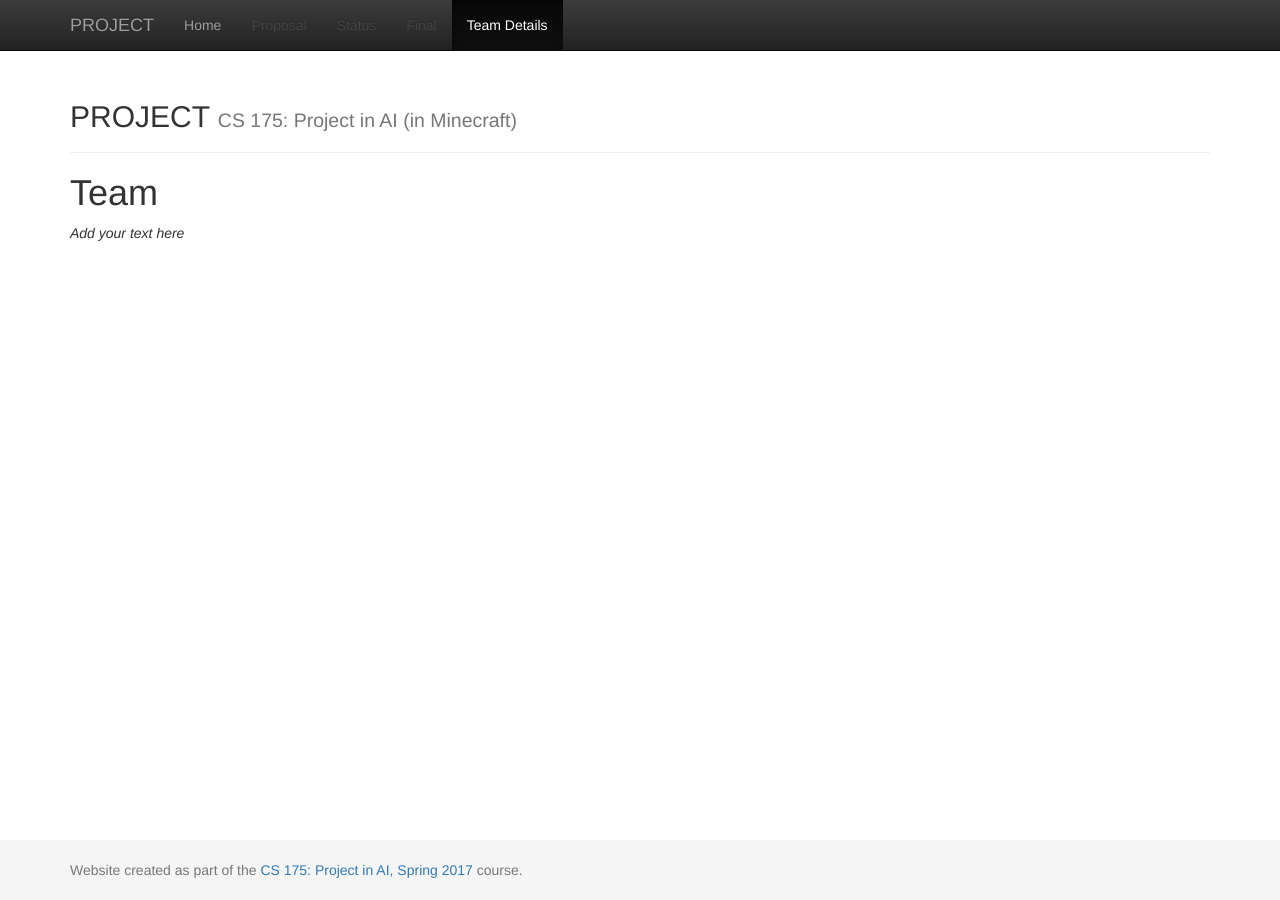
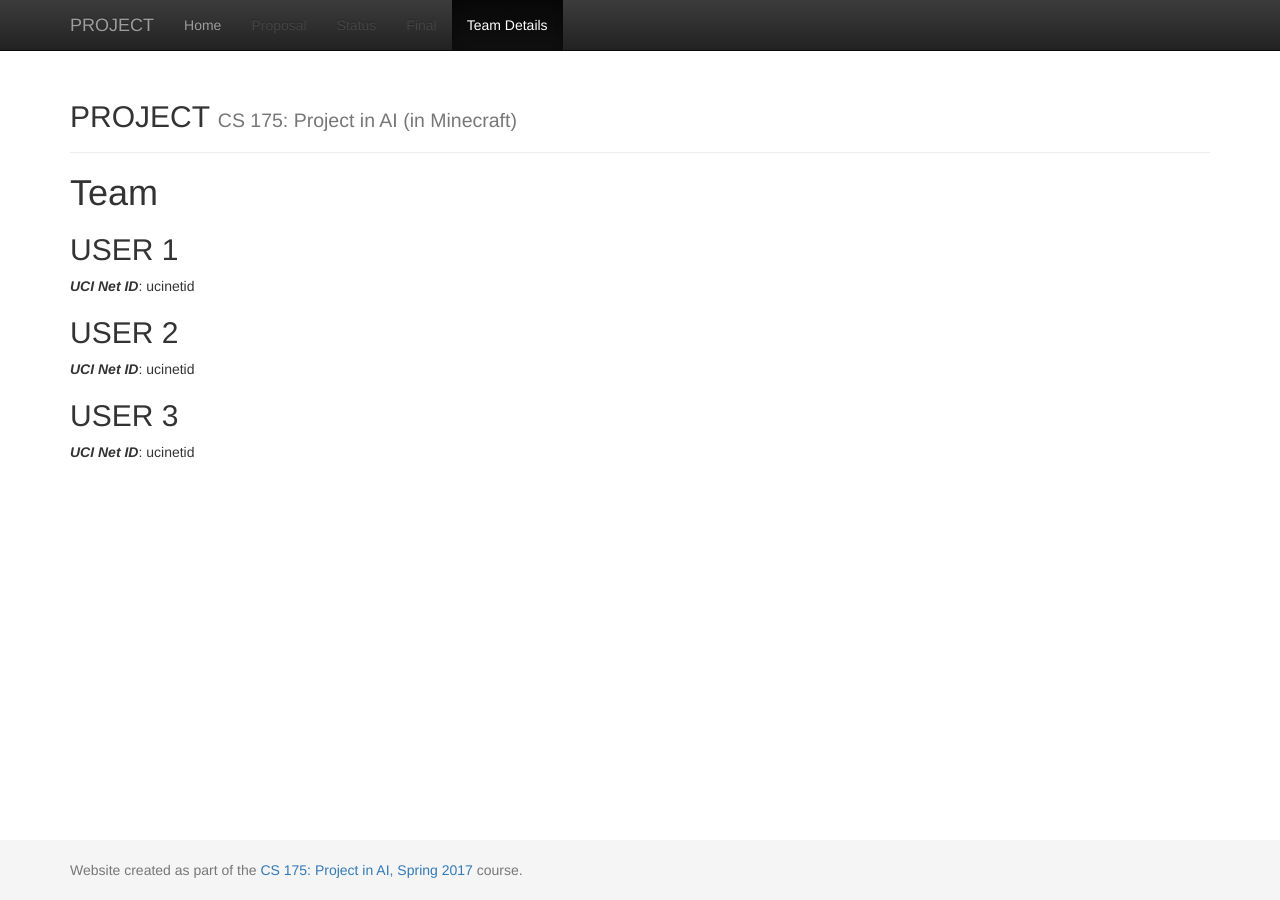
Before and after one commit to sameersingh/gh-skeleton, a Jekyll site: the page built from docs/team.md, in a window 1280 px wide. Built offline with Jekyll 4.4.1, drawn with Linux system fonts in a browser that asks for light colours.

Commit message:
placeholder team members

```diff
--- a/docs/team.md
+++ b/docs/team.md
@@ -6,4 +6,11 @@ title:  Team
 # {{ page.title }}
 
 
-_Add your text here_
+## USER 1
+***UCI Net ID***: ucinetid
+
+## USER 2
+***UCI Net ID***: ucinetid
+
+## USER 3
+***UCI Net ID***: ucinetid
```
